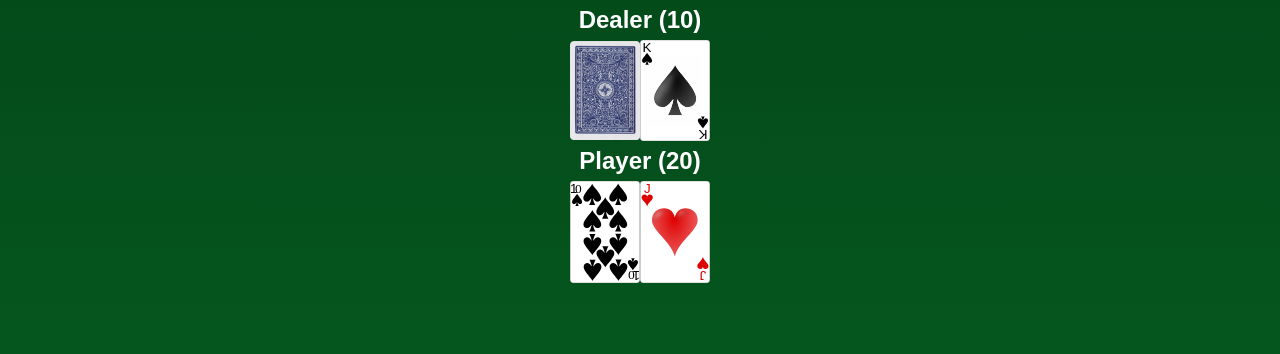
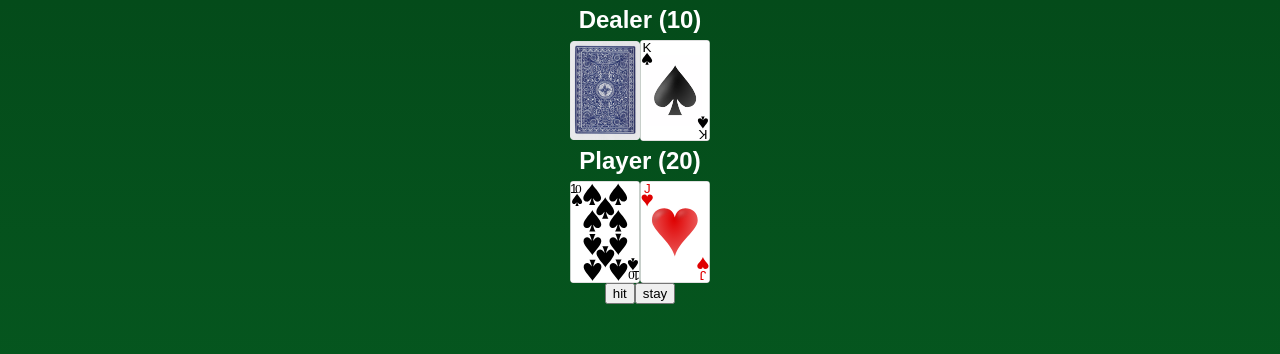
Before and after one commit to SheaParrott/black-jack-classes, a website: page public/index.html in a window 1280 px wide. Both pictures are taken after a click on the button "Play Game". Shown: the top 354 px of the page. Drawn offline with Linux system fonts and the light colour scheme.

Commit message:
dynamically generating buttons for hit and stay when new game is created

```diff
--- a/public/index.html
+++ b/public/index.html
@@ -12,7 +12,10 @@
       <img class="logo" src="assets/blackjack_logo.png" alt="blackjack-logo" />
       <button class="PlayGame">Play Game</button>
     </div>
-    <div class="game"></div>
+    <div>
+      <div class="game"></div>
+      <div class="gameButtons"></div>
+    </div>
     <footer>
       <p>Creator</p>
       <p class="footer">
--- a/public/main.js
+++ b/public/main.js
@@ -109,12 +109,24 @@ class Hand {
   }
 }
 let isSplashPage = true
+let isDisplayingGameButtons = false
 const newGame = () => {
   document.querySelector('.game').innerHTML = ''
   if (isSplashPage) {
     isSplashPage = false
     let splash = document.querySelector('.logoCentering')
     splash.classList.add('hidden')
+  }
+  if (!isDisplayingGameButtons) {
+    let names = ['hit', 'stay']
+    let buttonContainer = document.querySelector('.gameButtons')
+    names.forEach(button => {
+      console.log(button)
+      let gameButton = document.createElement('button')
+      gameButton.classList.add('gameButtons')
+      gameButton.textContent = button
+      buttonContainer.appendChild(gameButton)
+    })
   }
   let deck = new Deck()
 
--- a/public/screen.css
+++ b/public/screen.css
@@ -48,3 +48,8 @@ h2 {
 .hidden {
   display: none;
 }
+.gameButtons {
+  display: flex;
+  justify-content: center;
+  align-items: center;
+}
```
